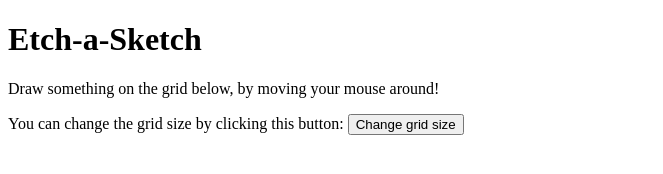
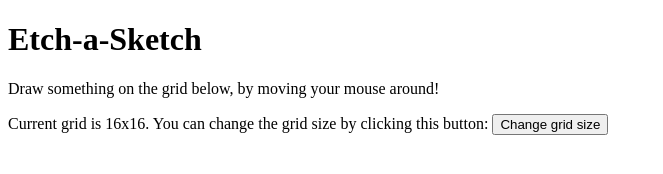
Before and after one commit to skorzany/odin-etch-a-sketch, a plain HTML site: page index.html in a window 1280 px wide. Shown: the whole page, without its empty margins (0-663 px from the left). Drawn offline with Linux system fonts and the light colour scheme.

Commit message:
Add and display info on current grid size to HTML

```diff
--- a/index.html
+++ b/index.html
@@ -9,7 +9,7 @@
 <body>
     <h1>Etch-a-Sketch</h1>
     <p>Draw something on the grid below, by moving your mouse around!</p>
-    <p>You can change the grid size by clicking this button: <button>Change grid size</button></p>
+    <p>Current grid is <span>16</span>x<span>16</span>. You can change the grid size by clicking this button: <button>Change grid size</button></p>
     <div></div>
 </body>
 </html>
```
